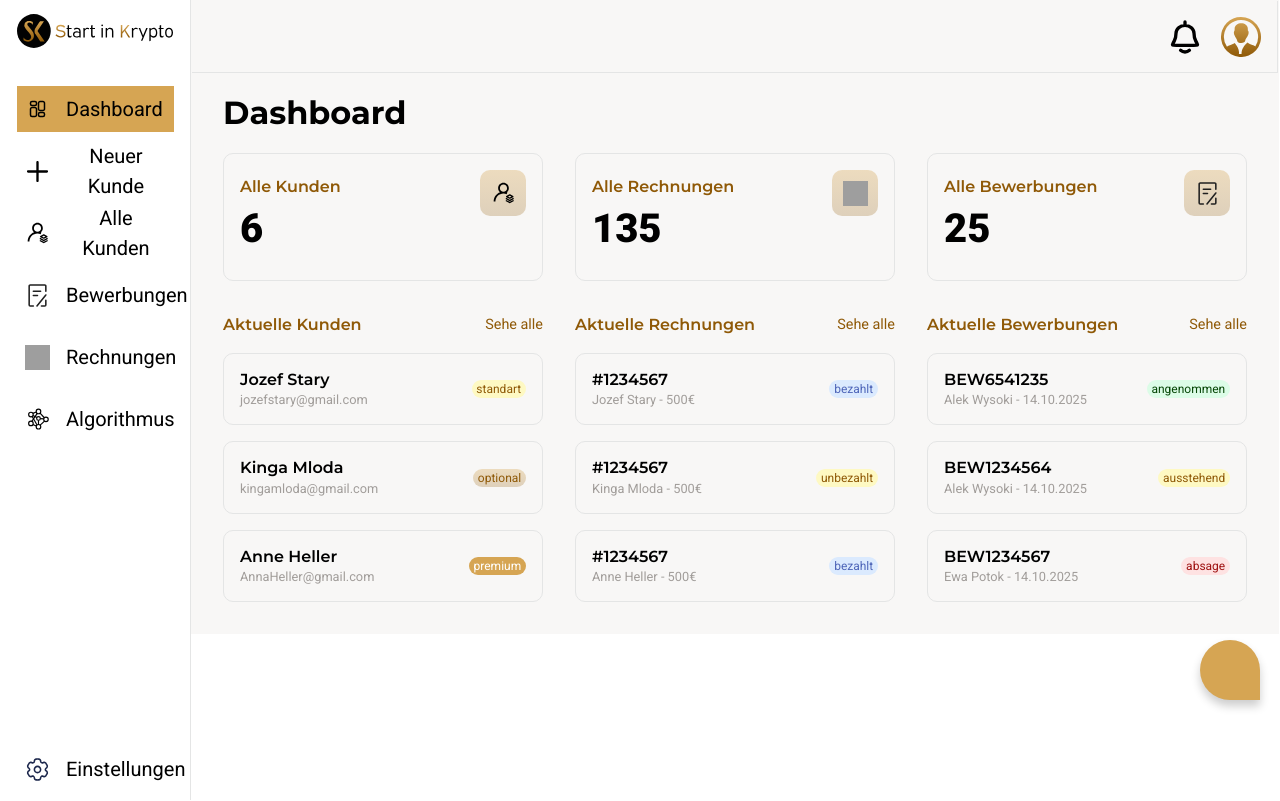
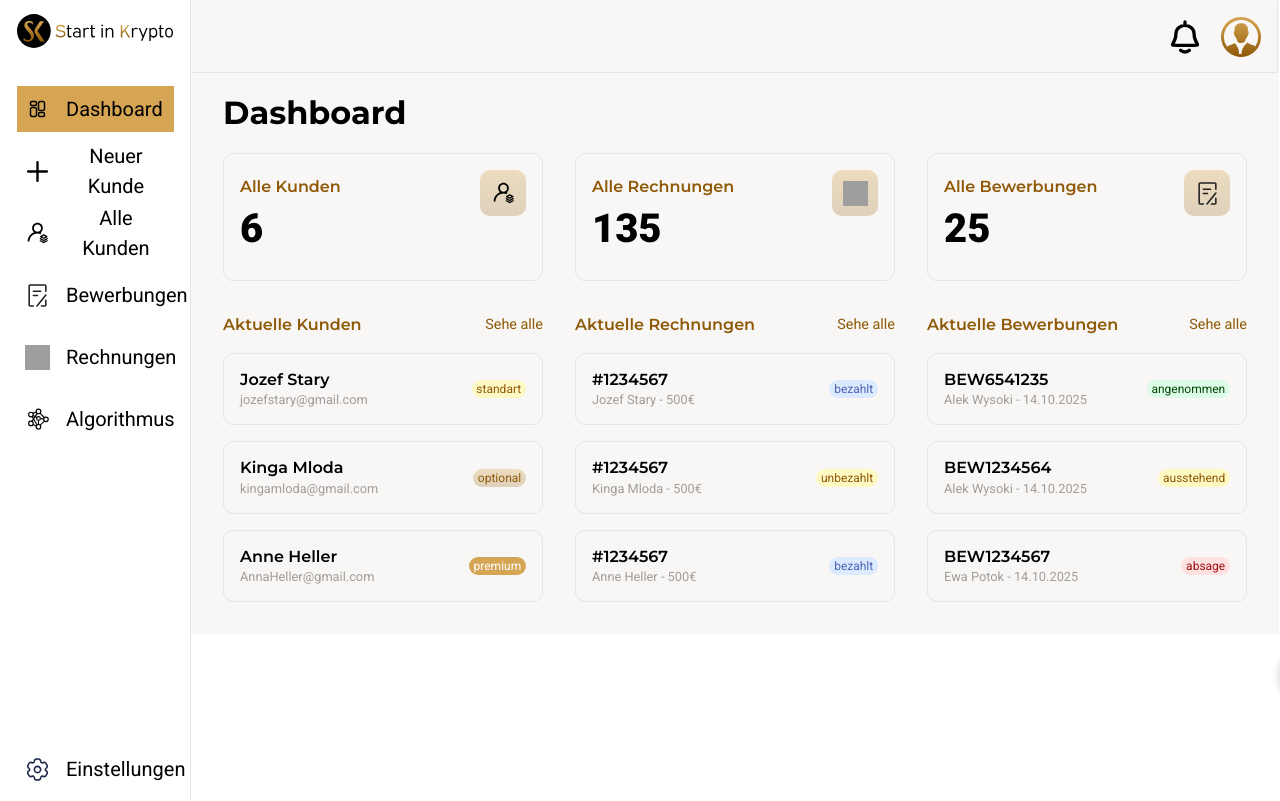
Before and after one commit to dampolo/crmstartinkryptofrontend, an Angular app: page /dashboard in a window 1280 px wide. Built offline with nearby package versions, Linux system fonts and the light colour scheme; grey boxes are pictures that could not be loaded.

Commit message:
toast ready

```diff
--- a/src/app/newcustomer/newcustomer.ts
+++ b/src/app/newcustomer/newcustomer.ts
@@ -41,6 +41,8 @@ export class Newcustomer {
   }
 
   onSubmit() {
-    this.stateControl.showToastText.set("Der Kunde wurde erstellt")
+    this.stateControl.showToast = true;
+    this.stateControl.showToastText.set("Der Kunde wurde erstellt");
+    this.stateControl.removeShowToast();
   }
 }
--- a/src/app/services/state-control.ts
+++ b/src/app/services/state-control.ts
@@ -4,7 +4,7 @@ import { Injectable, signal } from '@angular/core';
   providedIn: 'root'
 })
 export class StateControl {
-  showToast: boolean = true;
+  showToast: boolean = false;
   showError: boolean = false;
   showArrow: boolean = false;
   showToastText = signal('');
@@ -13,8 +13,11 @@ export class StateControl {
   removeShowToast() {
     setTimeout(() => {
     this.showToast = false;
-    this.showToastText.set('');
     }, 2000);
+
+    setTimeout(() => {
+      this.showToastText.set('');
+    }, 2500);
   }
 
 }
--- a/src/styles.scss
+++ b/src/styles.scss
@@ -108,9 +108,9 @@ button[type='submit'][disabled] {
 }
 
 app-toast {
-  position: absolute;
+  position: fixed;
   bottom: 6.25rem;
-  right: 1.25rem;
+  right: 0;
   background-color: var(--primary);
   width: fit-content;
   height: fit-content;
@@ -121,7 +121,7 @@ app-toast {
   opacity: 1;
   z-index: 1;
   transform: translateX(100%);
-  // @include firstTranistion();
+  transition: var(--first-transition);
 }
 
 .show-success {
```
